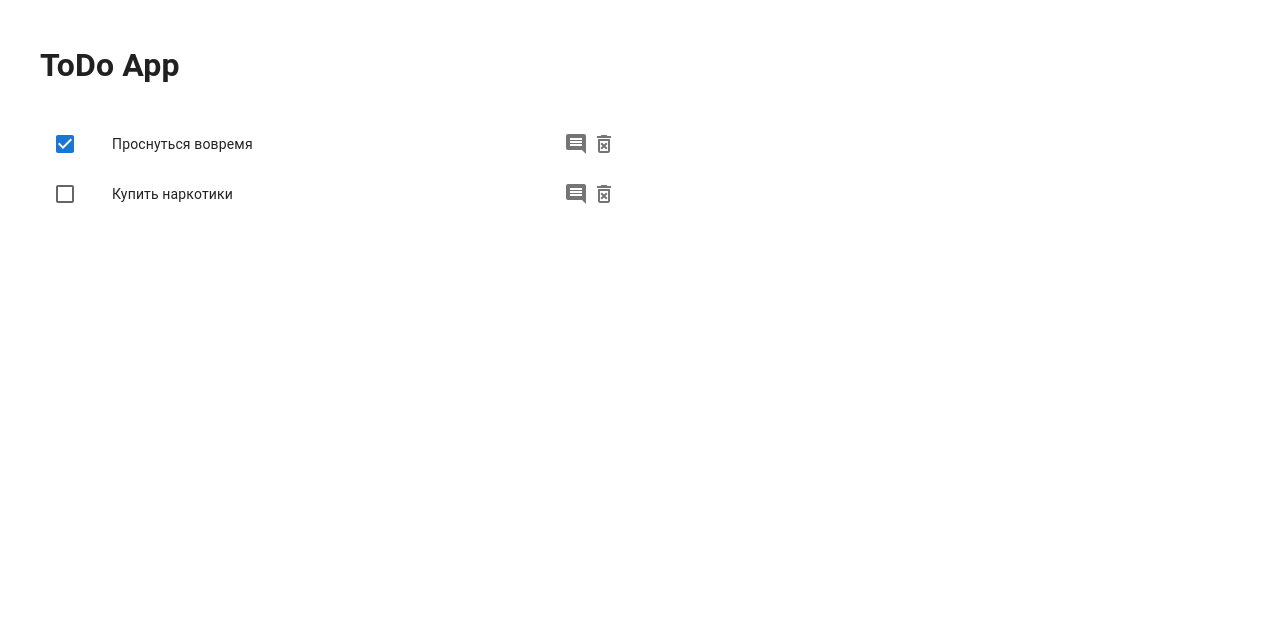
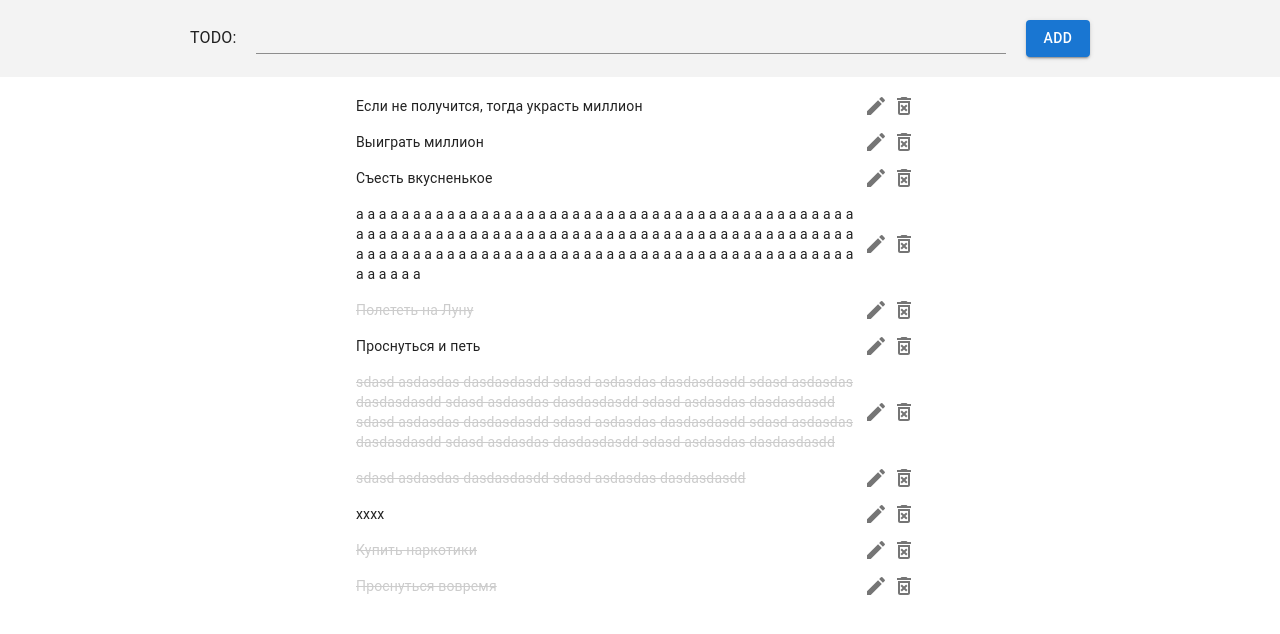
Before and after one commit to lelderbe/todo-react, a React (Create React App) app: page / in a window 1280 px wide. Shown: the top 634 px of the page. Built offline with nearby package versions, Linux system fonts and the light colour scheme; data requests are answered from the project's data file.

Commit message:
feat: add Header, lift-up handlers and state, add edit task ability

```diff
--- a/db.json
+++ b/db.json
@@ -8,6 +8,51 @@
     {
       "id": "2",
       "title": "Купить наркотики",
+      "done": true
+    },
+    {
+      "id": "5d94",
+      "title": "xxxx",
+      "done": false
+    },
+    {
+      "id": "a1c3",
+      "title": "sdasd asdasdas dasdasdasdd sdasd asdasdas dasdasdasdd",
+      "done": true
+    },
+    {
+      "id": "7f2c",
+      "title": "sdasd asdasdas dasdasdasdd sdasd asdasdas dasdasdasdd sdasd asdasdas dasdasdasdd sdasd asdasdas dasdasdasdd sdasd asdasdas dasdasdasdd sdasd asdasdas dasdasdasdd sdasd asdasdas dasdasdasdd sdasd asdasdas dasdasdasdd sdasd asdasdas dasdasdasdd sdasd asdasdas dasdasdasdd",
+      "done": true
+    },
+    {
+      "id": "7942",
+      "title": "Проснуться и петь",
+      "done": false
+    },
+    {
+      "id": "11e5",
+      "title": "Полететь на Луну",
+      "done": true
+    },
+    {
+      "id": "fd81",
+      "title": "а а а а а а а а а а а а а а а а а а а а а а а а а а а а а а а а а а а а а а а а а а а а а а а а а а а а а а а а а а а а а а а а а а а а а а а а а а а а а а а а а а а а а а а а а а а а а а а а а а а а а а а а а а а а а а а а а а а а а а а а а а а а а а а а а а а а а а а а а а",
+      "done": false
+    },
+    {
+      "id": "d431",
+      "title": "Съесть вкусненькое",
+      "done": false
+    },
+    {
+      "id": "a23f",
+      "title": "Выиграть миллион",
+      "done": false
+    },
+    {
+      "id": "020f",
+      "title": "Если не получится, тогда украсть миллион",
       "done": false
     }
   ]
--- a/src/app/app.tsx
+++ b/src/app/app.tsx
@@ -1,7 +1,47 @@
+import { useEffect, useState } from 'react';
+import { Header } from '../components/header/header';
 import { Tasks } from '../components/tasks/tasks';
 import { Box, Container, CssBaseline } from '@mui/material';
+import { ITask } from '../types/types';
+import api from '../services/api';
 
 export const App = () => {
+    const [tasks, setTasks] = useState<ITask[]>([]);
+    const [editTask, setEditTask] = useState<ITask | null>(null);
+
+    const getTasks = async () => {
+        try {
+            const data = await api.getTasks();
+            setTasks(data.reverse());
+        } catch (error) {
+            console.error(error);
+        }
+    };
+
+    const handleEditTask = (task: ITask) => {
+        setEditTask(task);
+    };
+
+    const handleRemoveTask = async (id: string) => {
+        await api.removeTask(id);
+        if (editTask?.id === id) {
+            setEditTask(null);
+        }
+        getTasks();
+    };
+
+    const handleToggleTask = async (id: string) => {
+        const task = tasks.find((item) => item.id === id);
+        if (task) {
+            await api.updateTask(id, { done: !task.done });
+            getTasks();
+        }
+    };
+
+    useEffect(() => {
+        getTasks();
+    }, []);
+
     return (
         <Box
             sx={{
@@ -11,9 +51,14 @@ export const App = () => {
             }}
         >
             <CssBaseline />
-            <Container component="main" disableGutters sx={{ padding: '20px 0', flex: '1' }}>
-                <h1>ToDo App</h1>
-                <Tasks />
+            <Header getTasks={getTasks} editTask={editTask} setEditTask={setEditTask} />
+            <Container component="main" maxWidth="sm" disableGutters sx={{ flex: '1' }}>
+                <Tasks
+                    tasks={tasks}
+                    onEditTask={handleEditTask}
+                    onRemoveTask={handleRemoveTask}
+                    onToggleTask={handleToggleTask}
+                />
             </Container>
         </Box>
     );
--- /dev/null
+++ b/src/components/header/header.tsx
@@ -0,0 +1,66 @@
+import { Box, Button, Container, Input, Typography } from '@mui/material';
+import { SyntheticEvent, useState, useEffect, ChangeEvent } from 'react';
+import api from '../../services/api';
+import { ITask } from '../../types/types';
+
+interface Props {
+    getTasks: () => Promise<void>;
+    editTask: ITask | null;
+    setEditTask: React.Dispatch<React.SetStateAction<ITask | null>>;
+}
+
+export const Header = ({ getTasks, editTask, setEditTask }: Props) => {
+    const [title, setTitle] = useState<ITask['title']>('');
+
+    const handleChangeTitle = (e: ChangeEvent<HTMLInputElement | HTMLTextAreaElement>) => {
+        setTitle(e.target.value);
+    };
+
+    const handleCreateTask = async (e: SyntheticEvent<HTMLFormElement>) => {
+        e.preventDefault();
+        if (!title) {
+            return;
+        }
+        if (editTask !== null) {
+            await api.updateTask(editTask.id, { title });
+            setEditTask(null);
+        } else {
+            await api.createTask({ title, done: false });
+        }
+        getTasks();
+        setTitle('');
+    };
+
+    useEffect(() => {
+        setTitle(editTask?.title || '');
+    }, [editTask]);
+
+    return (
+        <Box
+            component="header"
+            sx={{
+                position: 'fixed',
+                left: 0,
+                right: 0,
+                zIndex: 1,
+                backgroundColor: '#f3f3f3',
+            }}
+        >
+            <Container maxWidth="md" disableGutters sx={{ padding: '20px 0', flex: '1' }}>
+                <Box
+                    component="form"
+                    noValidate
+                    autoComplete="off"
+                    sx={{ display: 'flex', gap: '20px', alignItems: 'center' }}
+                    onSubmit={handleCreateTask}
+                >
+                    <Typography>TODO:</Typography>
+                    <Input name="title" fullWidth value={title} onChange={handleChangeTitle} />
+                    <Button type="submit" variant="contained" color="primary">
+                        {editTask !== null ? 'Save' : 'Add'}
+                    </Button>
+                </Box>
+            </Container>
+        </Box>
+    );
+};
--- a/src/components/task/task.tsx
+++ b/src/components/task/task.tsx
@@ -1,46 +1,44 @@
 import { IconButton } from '@mui/material';
 import DeleteForeverOutlinedIcon from '@mui/icons-material/DeleteForeverOutlined';
-import { ITask } from '../../types';
-import api from '../../services/api';
+import { ITask } from '../../types/types';
 import ListItem from '@mui/material/ListItem';
 import ListItemButton from '@mui/material/ListItemButton';
-import ListItemIcon from '@mui/material/ListItemIcon';
 import ListItemText from '@mui/material/ListItemText';
-import Checkbox from '@mui/material/Checkbox';
-import CommentIcon from '@mui/icons-material/Comment';
+import EditIcon from '@mui/icons-material/Edit';
 
 type Props = ITask & {
     onRemoveTask: (id: string) => void;
     onToggleTask: (id: string) => void;
+    onEditTask: (task: ITask) => void;
 };
 
-export const Task = ({ id, title, done, onRemoveTask, onToggleTask }: Props) => {
+export const Task = ({ id, title, done, onRemoveTask, onToggleTask, onEditTask }: Props) => {
     return (
         <ListItem
             key={id}
             secondaryAction={
                 <>
-                    <IconButton edge="end" aria-label="comments">
-                        <CommentIcon />
+                    <IconButton edge="end" aria-label="edit" onClick={() => onEditTask({ id, title, done })}>
+                        <EditIcon />
                     </IconButton>
-                    <IconButton aria-label="remove product" onClick={() => onRemoveTask(id)}>
+                    <IconButton aria-label="remove" onClick={() => onRemoveTask(id)}>
                         <DeleteForeverOutlinedIcon />
                     </IconButton>
                 </>
             }
             disablePadding
         >
-            <ListItemButton role={undefined} onClick={() => onToggleTask(id)} dense>
-                <ListItemIcon>
-                    <Checkbox
-                        edge="start"
-                        checked={done}
-                        tabIndex={-1}
-                        disableRipple
-                        // inputProps={{ 'aria-labelledby': labelId }}
-                    />
-                </ListItemIcon>
-                <ListItemText id={String(id)} primary={title} />
+            <ListItemButton
+                role={undefined}
+                onClick={() => onToggleTask(id)}
+                dense
+                sx={{ paddingRight: '84px !important' }}
+            >
+                <ListItemText
+                    id={id}
+                    primary={title}
+                    sx={done ? { textDecoration: 'line-through', color: '#ccc' } : {}}
+                />
             </ListItemButton>
         </ListItem>
     );
--- a/src/components/tasks/tasks.tsx
+++ b/src/components/tasks/tasks.tsx
@@ -1,42 +1,25 @@
-import { useEffect, useState } from 'react';
 import { Task } from '../task/task';
-import api from '../../services/api';
-import { ITask } from '../../types';
-import List from '@mui/material/List';
+import { ITask } from '../../types/types';
+import { List } from '@mui/material';
 
-export const Tasks = () => {
-    const [tasks, setTasks] = useState<ITask[]>([]);
+interface Props {
+    tasks: ITask[];
+    onEditTask: (task: ITask) => void;
+    onRemoveTask: (id: string) => void;
+    onToggleTask: (id: string) => void;
+}
 
-    const getTasks = async () => {
-        try {
-            const data = await api.getTasks();
-            setTasks(data);
-        } catch (error) {
-            console.error(error);
-        }
-    };
-
-    const handleRemoveTask = async (id: string) => {
-        await api.removeTask(id);
-        getTasks();
-    };
-
-    const handleToggleTask = async (id: string) => {
-        const task = tasks.find((item) => item.id === id);
-        if (task) {
-            await api.updateTask(id, { done: !task.done });
-            getTasks();
-        }
-    };
-
-    useEffect(() => {
-        getTasks();
-    }, []);
-
+export const Tasks = ({ tasks, onEditTask, onRemoveTask, onToggleTask }: Props) => {
     return (
-        <List sx={{ width: '100%', maxWidth: '600px', bgcolor: 'background.paper' }}>
+        <List sx={{ mt: '80px', bgcolor: 'background.paper' }}>
             {tasks.map((item) => (
-                <Task key={item.id} {...item} onRemoveTask={handleRemoveTask} onToggleTask={handleToggleTask} />
+                <Task
+                    key={item.id}
+                    {...item}
+                    onRemoveTask={onRemoveTask}
+                    onToggleTask={onToggleTask}
+                    onEditTask={onEditTask}
+                />
             ))}
         </List>
     );
--- a/src/services/api.ts
+++ b/src/services/api.ts
@@ -1,10 +1,12 @@
-import { ITask } from '../types';
+import { ITask } from '../types/types';
 import { config } from './config';
 
 type TConfigApi = {
     baseUrl: string;
     headers: HeadersInit;
 };
+
+type TCreateTaskDto = Omit<ITask, 'id'>;
 
 export class Api {
     private baseUrl;
@@ -43,6 +45,16 @@ export class Api {
         });
     }
 
+    async createTask(body: TCreateTaskDto): Promise<ITask> {
+        return this.request<ITask>('/tasks/', {
+            method: 'POST',
+            headers: {
+                'Content-Type': 'application/json',
+            },
+            body: JSON.stringify(body),
+        });
+    }
+
     async removeTask(id: string): Promise<boolean> {
         return this.request<boolean>(`/tasks/${id}`, {
             method: 'DELETE',
--- /dev/null
+++ b/src/types/custom.d.ts
@@ -0,0 +1 @@
+declare module '*.module.css';
```
Also changed, not shown: src/types/types.ts (renamed from src/types.ts).
